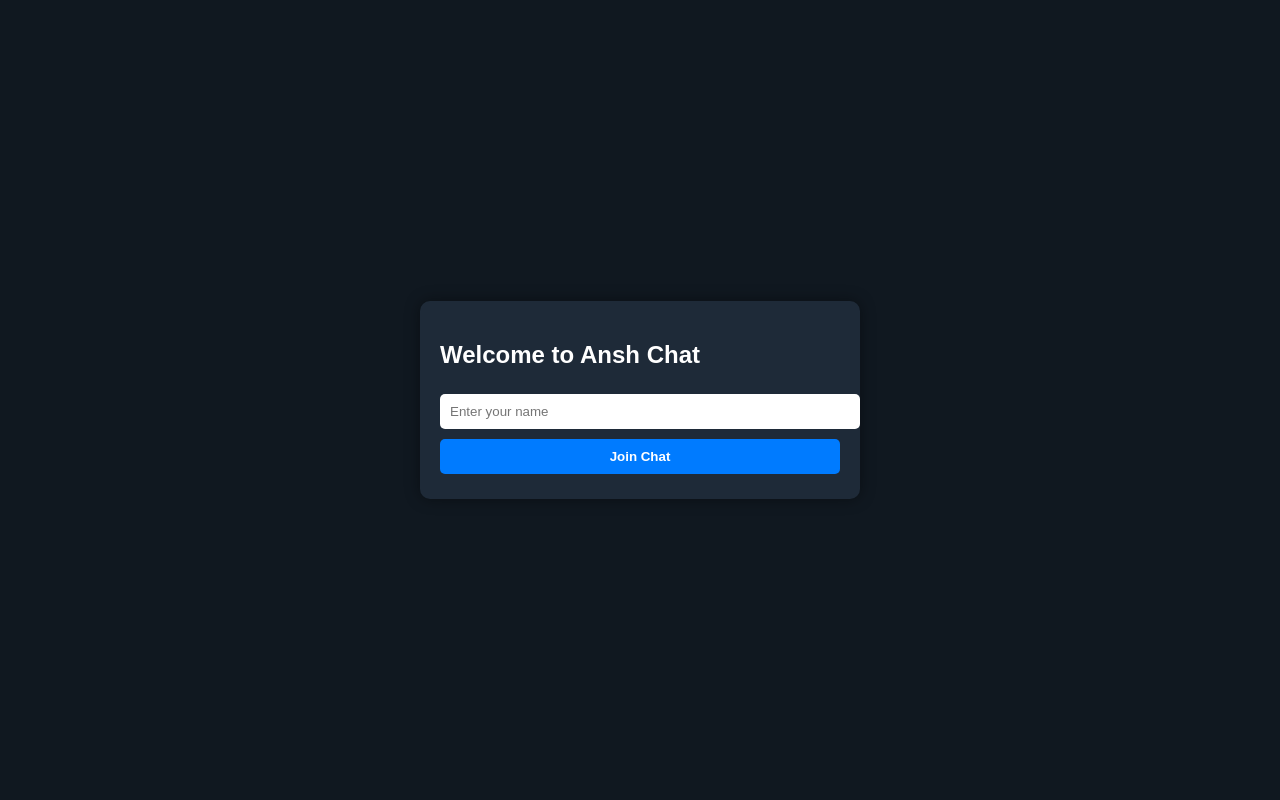
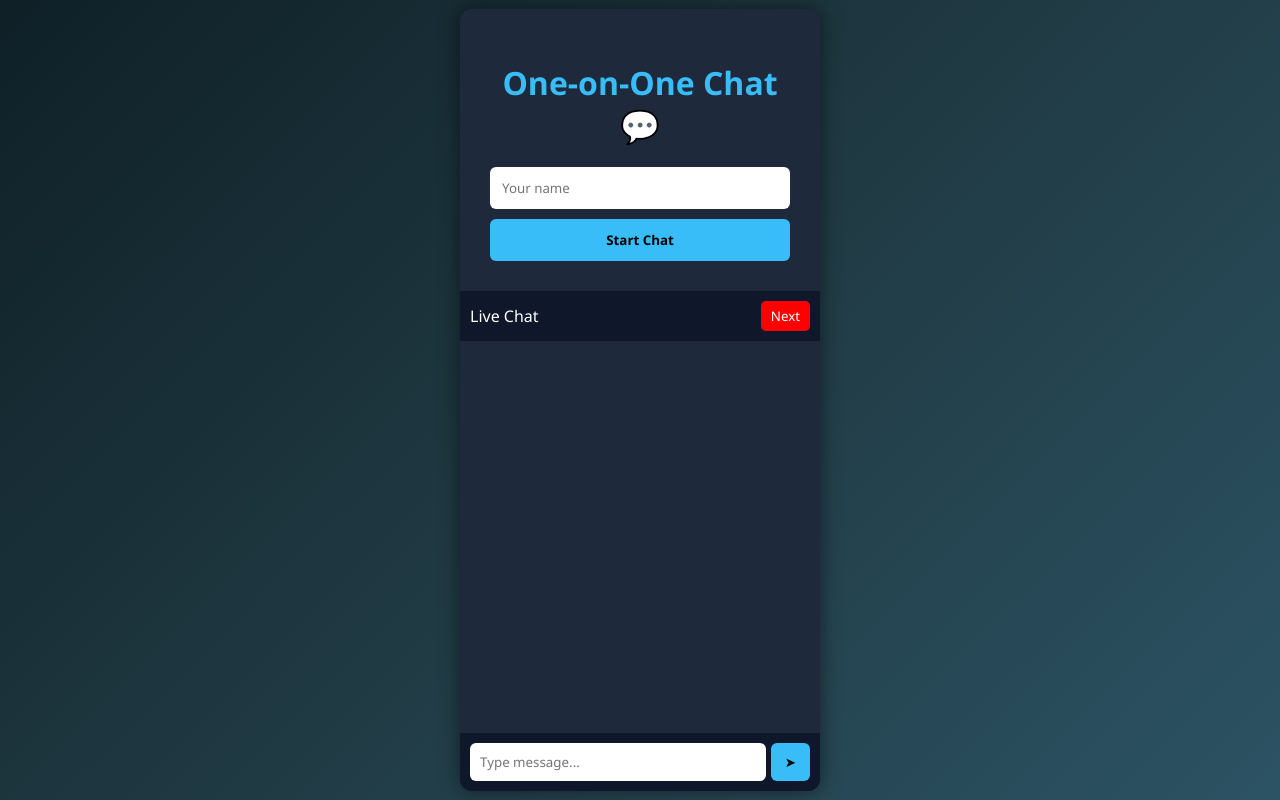
Before and after one commit to anshraj0212/chat-app, a website: page public/index.html in a window 1280 px wide. Drawn offline with nearby package versions, Linux system fonts and the light colour scheme; no server answers.

Commit message:
improved design

```diff
--- a/public/client.js
+++ b/public/client.js
@@ -1,70 +1,59 @@
 const socket = io();
 
-const loginBox = document.querySelector(".login-box");
-const chatBox = document.querySelector(".chat-box");
+const joinScreen = document.getElementById("joinScreen");
+const chatScreen = document.getElementById("chatScreen");
+
 const joinBtn = document.getElementById("joinBtn");
 const sendBtn = document.getElementById("sendBtn");
+const nextBtn = document.getElementById("nextBtn");
+
 const chatWindow = document.getElementById("chatWindow");
 
 let username = "";
-let currentReceiver = "";
 
-// === Join Chat ===
 joinBtn.onclick = () => {
   username = document.getElementById("username").value.trim();
-  if (username) {
+  if(username){
     socket.emit("register", username);
-    loginBox.classList.add("hidden");
-    chatBox.classList.remove("hidden");
-    addMessage(`✅ Logged in as ${username}`);
+    joinScreen.classList.add("hidden");
+    chatScreen.classList.remove("hidden");
   }
 };
 
-// === Send message ===
 sendBtn.onclick = sendMessage;
-document.getElementById("message").addEventListener("keypress", (e) => {
-  if (e.key === "Enter") sendMessage();
+document.getElementById("message").addEventListener("keypress", e=>{
+  if(e.key==="Enter") sendMessage();
 });
 
-function sendMessage() {
-  const receiver = document.getElementById("receiver").value.trim();
-  const message = document.getElementById("message").value.trim();
-
-  if (!receiver || !message) return;
-
-  currentReceiver = receiver; // save last receiver
-  socket.emit("privateMessage", { sender: username, receiver, message });
-  addMessage(`🟢 You → ${receiver}: ${message}`);
-  document.getElementById("message").value = "";
+function sendMessage(){
+  const msg = document.getElementById("message").value.trim();
+  if(msg){
+    socket.emit("message", msg);
+    addMessage(msg,"you");
+    document.getElementById("message").value="";
+  }
 }
 
-// === Receive messages ===
-socket.on("privateMessage", ({ sender, message }) => {
-  addMessage(`💬 ${sender}: ${message}`);
+socket.on("message", msg=>{
+  addMessage(msg,"stranger");
 });
 
-// === Request chat history when receiver is entered ===
-document.getElementById("receiver").addEventListener("change", () => {
-  const receiver = document.getElementById("receiver").value.trim();
-  if (receiver) {
-    socket.emit("getMessages", { sender: username, receiver });
-  }
+socket.on("connected", text=>{
+  addMessage(text,"stranger");
 });
 
-// === Receive message history ===
-socket.on("messageHistory", (history) => {
-  chatWindow.innerHTML = "";
-  history.forEach((msg) => {
-    const from = msg.sender === username ? "🟢 You" : `💬 ${msg.sender}`;
-    addMessage(`${from} → ${msg.receiver}: ${msg.message}`);
-  });
+socket.on("waiting", text=>{
+  addMessage(text,"stranger");
 });
 
-// === Display message in chat window ===
-function addMessage(msg) {
-  const div = document.createElement("div");
-  div.classList.add("message");
-  div.innerHTML = `<strong>${msg}</strong>`;
+nextBtn.onclick = ()=>{
+  location.reload();
+}
+
+function addMessage(text,type){
+  const div=document.createElement("div");
+  div.className=`message ${type}`;
+  div.innerText=text;
   chatWindow.appendChild(div);
-  chatWindow.scrollTop = chatWindow.scrollHeight;
+  chatWindow.scrollTop=chatWindow.scrollHeight;
 }
--- a/public/index.html
+++ b/public/index.html
@@ -2,30 +2,36 @@
 <html lang="en">
 <head>
   <meta charset="UTF-8">
-  <meta name="viewport" content="width=device-width, initial-scale=1.0">
-  <title>Ansh Chat App 💬</title>
+  <title>One-on-One Chat</title>
   <link rel="stylesheet" href="style.css">
 </head>
 <body>
-  <div class="login-box">
-    <h2>Welcome to Ansh Chat</h2>
-    <input type="text" id="username" placeholder="Enter your name">
-    <button id="joinBtn">Join Chat</button>
+
+<div class="app">
+
+  <div class="join-screen" id="joinScreen">
+    <h1>One-on-One Chat 💬</h1>
+    <input id="username" placeholder="Your name">
+    <button id="joinBtn">Start Chat</button>
   </div>
 
-  <div class="chat-box hidden">
-    <div class="chat-header">
-      <h3>Chat Room 💬</h3>
+  <div class="chat-screen hidden" id="chatScreen">
+    <div class="header">
+      <span>Live Chat</span>
+      <button id="nextBtn">Next</button>
     </div>
-    <div id="chatWindow"></div>
-    <div class="chat-input">
-      <input type="text" id="receiver" placeholder="Receiver name">
-      <input type="text" id="message" placeholder="Type a message...">
-      <button id="sendBtn">Send</button>
+
+    <div class="messages" id="chatWindow"></div>
+
+    <div class="input-box">
+      <input id="message" placeholder="Type message...">
+      <button id="sendBtn">➤</button>
     </div>
   </div>
 
-  <script src="/socket.io/socket.io.js"></script>
-  <script src="client.js"></script>
+</div>
+
+<script src="/socket.io/socket.io.js"></script>
+<script src="client.js"></script>
 </body>
 </html>
--- a/public/style.css
+++ b/public/style.css
@@ -1,55 +1,122 @@
+* {
+  box-sizing: border-box;
+  font-family: "Segoe UI", sans-serif;
+}
+
 body {
-  font-family: Arial, sans-serif;
-  background-color: #101820;
-  color: white;
+  background: linear-gradient(135deg,#0f2027,#203a43,#2c5364);
+  height: 100vh;
   display: flex;
   justify-content: center;
   align-items: center;
-  height: 100vh;
   margin: 0;
 }
 
-.hidden { display: none; }
-
-.login-box, .chat-box {
-  background: #1e2a38;
-  padding: 20px;
-  border-radius: 10px;
-  width: 400px;
-  box-shadow: 0 0 15px rgba(0,0,0,0.4);
+.app {
+  width: 360px;
+  background:#1e293b;
+  border-radius:12px;
+  overflow:hidden;
+  box-shadow:0 0 20px rgba(0,0,0,.5);
 }
 
-input, button {
-  width: 100%;
-  padding: 10px;
-  margin: 5px 0;
-  border: none;
-  border-radius: 5px;
+.hidden { display:none; }
+
+.join-screen {
+  padding:30px;
+  text-align:center;
 }
 
-button {
-  background-color: #007bff;
-  color: white;
-  font-weight: bold;
-  cursor: pointer;
+.join-screen h1 {
+  color:#38bdf8;
+  margin-bottom:20px;
 }
 
-button:hover {
-  background-color: #0056b3;
+.join-screen input {
+  width:100%;
+  padding:12px;
+  border-radius:6px;
+  border:none;
+  margin-bottom:10px;
 }
 
-#chatWindow {
-  height: 300px;
-  overflow-y: auto;
-  background: #141c24;
-  padding: 10px;
-  border-radius: 5px;
-  margin-bottom: 10px;
+.join-screen button {
+  width:100%;
+  padding:12px;
+  border:none;
+  background:#38bdf8;
+  color:#000;
+  font-weight:bold;
+  border-radius:6px;
+  cursor:pointer;
+}
+
+.chat-screen {
+  height:500px;
+  display:flex;
+  flex-direction:column;
+}
+
+.header {
+  background:#0f172a;
+  color:white;
+  padding:10px;
+  display:flex;
+  justify-content:space-between;
+  align-items:center;
+}
+
+.header button {
+  background:red;
+  border:none;
+  padding:6px 10px;
+  color:white;
+  border-radius:5px;
+  cursor:pointer;
+}
+
+.messages {
+  flex:1;
+  padding:10px;
+  overflow-y:auto;
 }
 
 .message {
-  background: #273947;
-  padding: 8px;
-  border-radius: 5px;
-  margin-bottom: 5px;
+  margin-bottom:10px;
+  padding:8px 12px;
+  border-radius:10px;
+  max-width:80%;
 }
+
+.you {
+  background:#38bdf8;
+  color:black;
+  margin-left:auto;
+}
+
+.stranger {
+  background:#334155;
+  color:white;
+}
+
+.input-box {
+  display:flex;
+  padding:10px;
+  background:#0f172a;
+}
+
+.input-box input {
+  flex:1;
+  padding:10px;
+  border:none;
+  border-radius:6px;
+}
+
+.input-box button {
+  margin-left:5px;
+  background:#38bdf8;
+  border:none;
+  padding:10px 14px;
+  border-radius:6px;
+  cursor:pointer;
+}
```
